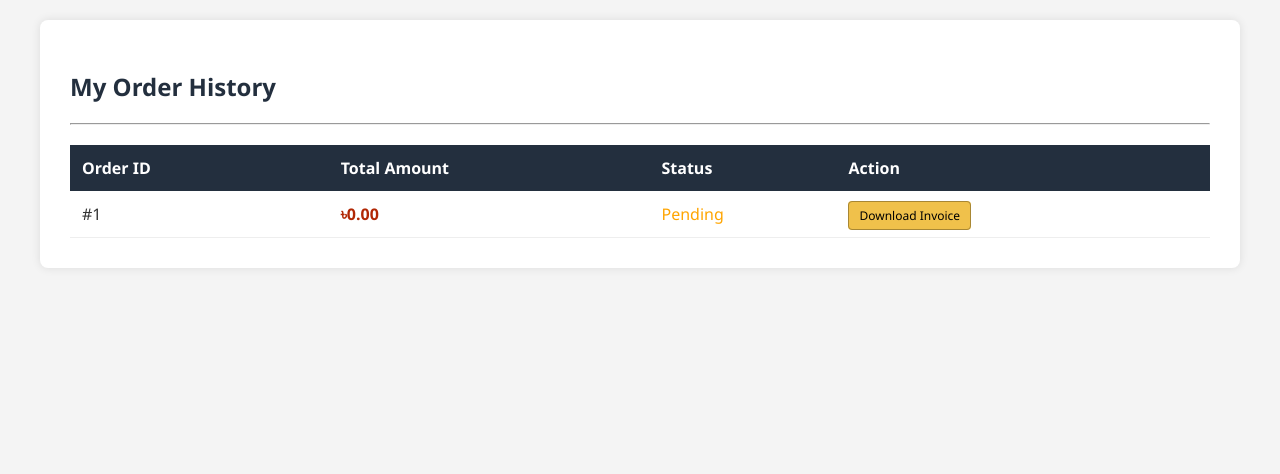
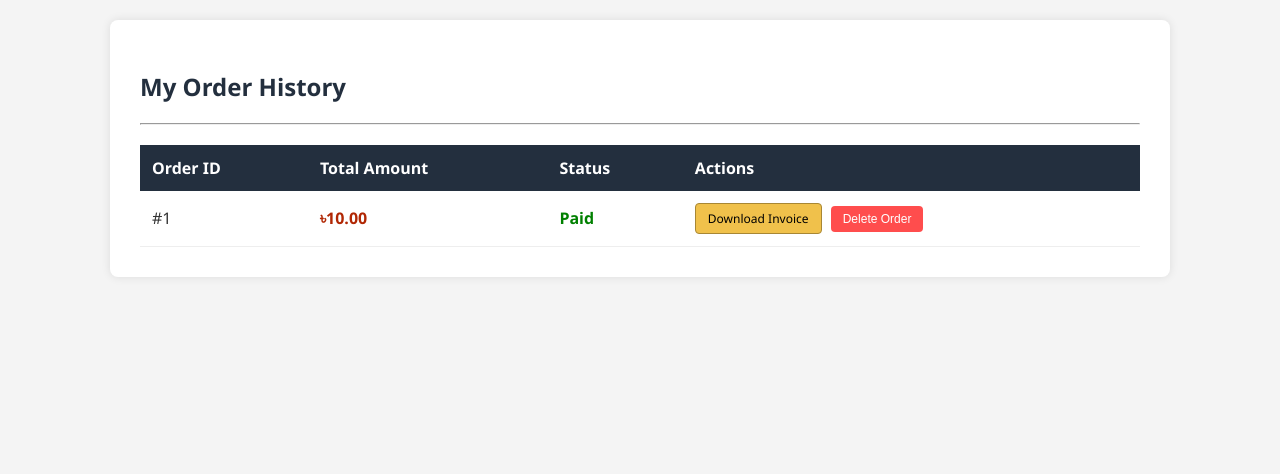
Before and after one commit to sium-bin-amin/my_ecommerce, a Django app: page /dashboard/ in a window 1280 px wide. Shown: the part 63-537 px from the top of the page. Run offline with Django 5.2, Linux system fonts and the light colour scheme; a user stored in the database is signed in; tables that the repository leaves empty hold one stand-in row (values such as "Sample post").

Commit message:
Final dashboard and delete order fix

```diff
--- a/core/settings.py
+++ b/core/settings.py
@@ -130,3 +130,7 @@
 # এই অংশটুকু যোগ করুন
 MEDIA_URL = '/media/'
 MEDIA_ROOT = os.path.join(BASE_DIR, 'media')
+# settings.py এর নিচে যোগ করুন
+SESSION_COOKIE_SAMESITE = 'Lax'
+SESSION_SAVE_EVERY_REQUEST = True
+CSRF_COOKIE_SAMESITE = 'Lax'
--- a/shop/templates/shop/dashboard.html
+++ b/shop/templates/shop/dashboard.html
@@ -1,41 +1,54 @@
 {% extends 'shop/base.html' %}
 {% block content %}
-<div style="background: white; padding: 30px; border-radius: 8px; box-shadow: 0 0 10px rgba(0,0,0,0.1);">
+<div style="background: white; padding: 30px; border-radius: 8px; box-shadow: 0 0 10px rgba(0,0,0,0.1); max-width: 1000px; margin: 20px auto;">
     <h2 style="color: #232f3e;">My Order History</h2>
     <hr>
     {% if orders %}
         <table style="width: 100%; border-collapse: collapse; margin-top: 20px;">
+            <thead>
                 <tr style="background: #232f3e; color: white; text-align: left;">
                     <th style="padding: 12px;">Order ID</th>
-                <th>Total Amount</th>
-                <th>Status</th>
-                <th>Action</th>
+                    <th style="padding: 12px;">Total Amount</th>
+                    <th style="padding: 12px;">Status</th>
+                    <th style="padding: 12px;">Actions</th>
                 </tr>
+            </thead>
+            <tbody>
                 {% for order in orders %}
                 <tr style="border-bottom: 1px solid #eee;">
                     <td style="padding: 12px;">#{{ order.id }}</td>
-                <td style="color: #B12704; font-weight: bold;">
-                    ৳{{ order.total_price|default:"0.00" }}
+                    <td style="padding: 12px; color: #B12704; font-weight: bold;">
+                        ৳{{ order.total_paid }}
                     </td>
-                <td>
-                    {% if order.is_paid %}
+                    <td style="padding: 12px;">
+                        {% if order.paid %}
                             <span style="color: green; font-weight: bold;">Paid</span>
                         {% else %}
-                        <span style="color: orange;">Pending</span>
+                            <span style="color: orange; font-weight: bold;">Pending</span>
                         {% endif %}
                     </td>
-                <td>
+                    <td style="padding: 12px;">
                         <a href="{% url 'download_invoice' order.id %}"
-                       style="background: #f0c14b; color: black; padding: 5px 10px; text-decoration: none; border-radius: 4px; font-size: 12px; border: 1px solid #a88734;">
+                           style="background: #f0c14b; color: black; padding: 6px 12px; text-decoration: none; border-radius: 4px; font-size: 12px; border: 1px solid #a88734; display: inline-block; margin-right: 5px;">
                            Download Invoice
                         </a>
+
+                        <form action="{% url 'delete_order' order.id %}" method="POST" style="display:inline;" onsubmit="return confirm('আপনি কি নিশ্চিত যে এই অর্ডারটি ডিলিট করতে চান?');">
+                            {% csrf_token %}
+                            <button type="submit" style="background-color: #ff4d4d; color: white; border: none; padding: 6px 12px; border-radius: 4px; cursor: pointer; font-size: 12px;">
+                                Delete Order
+                            </button>
+                        </form>
                     </td>
                 </tr>
                 {% endfor %}
+            </tbody>
         </table>
     {% else %}
-        <p>You haven't placed any orders yet.</p>
-        <a href="{% url 'home' %}" class="btn" style="background: #232f3e; color: white; padding: 10px 20px; text-decoration: none; border-radius: 5px;">Start Shopping</a>
+        <div style="text-align: center; padding: 40px;">
+            <p style="font-size: 18px; color: #555;">You haven't placed any orders yet.</p>
+            <a href="{% url 'home' %}" style="background: #232f3e; color: white; padding: 10px 20px; text-decoration: none; border-radius: 5px; display: inline-block; margin-top: 10px;">Start Shopping</a>
+        </div>
     {% endif %}
 </div>
 {% endblock %}
--- a/shop/urls.py
+++ b/shop/urls.py
@@ -29,4 +29,5 @@
     # রিভিউ এবং ইনভয়েস
     path('add-review/<int:product_id>/', views.add_review, name='add_review'),
     path('download-invoice/<int:order_id>/', views.download_invoice, name='download_invoice'),
+    path('order/delete/<int:order_id>/', views.delete_order, name='delete_order'),
 ]
--- a/shop/views.py
+++ b/shop/views.py
@@ -51,6 +51,7 @@
         cart[pid_str] = quantity
 
     request.session['cart'] = cart
+    request.session.modified = True
     return redirect('cart')
 
 def cart_view(request):
@@ -87,6 +88,7 @@
 def clear_cart(request):
     if 'cart' in request.session:
         del request.session['cart']
+        request.session.modified = True
     return redirect('cart')
 
 # --- Checkout & SSLCommerz Payment ---
@@ -131,45 +133,51 @@
 
 @csrf_exempt
 def payment_success(request):
+    # ইউজার লগইন না থাকলে এটি ট্র্যাকিং এর জন্য প্রিন্ট করবে
+    if not request.user.is_authenticated:
+        print("Warning: User logged out during payment redirect!")
+
     cart = request.session.get('cart', {})
     order = None
 
-    if cart:
-        if request.user.is_authenticated:
-            # ১. নতুন অর্ডার তৈরি করা
-            order = Order.objects.create(
-                user=request.user,
-                total_price=0,
-                is_paid=True
-            )
+    if cart and request.user.is_authenticated:
+        # অর্ডার তৈরি
+        order = Order.objects.create(
+            user=request.user,
+            full_name=request.user.get_full_name() or request.user.username,
+            email=request.user.email,
+            address="Default Address",
+            city="Dhaka",
+            total_paid=0,
+            paid=True
+        )
 
-            total_amount = 0
-            for pid, qty in cart.items():
-                try:
-                    product = Product.objects.get(id=pid)
-                    subtotal = product.price * qty
-                    total_amount += subtotal
+        total_amount = 0
+        for pid, qty in cart.items():
+            try:
+                product = Product.objects.get(id=pid)
+                subtotal = product.price * qty
+                total_amount += subtotal
 
-                    # ২. প্রতিটি প্রোডাক্টকে OrderItem হিসেবে সেভ করা
-                    OrderItem.objects.create(
-                        order=order,
-                        product=product,
-                        quantity=qty,
-                        price=product.price
-                    )
-                except Product.DoesNotExist:
-                    continue
+                OrderItem.objects.create(
+                    order=order,
+                    product=product,
+                    quantity=qty,
+                    price=product.price
+                )
+            except Product.DoesNotExist:
+                continue
 
-            # ৩. টোটাল প্রাইজ সেভ করা
-            order.total_price = total_amount
-            order.save()
+        # ফাইনাল অ্যামাউন্ট সেভ
+        order.total_paid = total_amount
+        order.save()
 
-            # ৪. কার্ট পুরোপুরি খালি করা (সেশন আপডেট সহ)
-            request.session['cart'] = {}
-            request.session.modified = True
-            if 'cart' in request.session:
-                del request.session['cart']
-                request.session.modified = True
+        # কার্ট এবং সেশন ক্লিয়ার করা (এটি আপনার কার্ট কাউন্ট ০ করবে)
+        request.session['cart'] = {}
+        request.session.modified = True
+        if 'cart' in request.session:
+            del request.session['cart']
+        request.session.modified = True
 
     return render(request, 'shop/payment_success.html', {'order_id': order.id if order else None})
 
@@ -197,12 +205,13 @@
     return render(request, 'shop/login.html', {'form': form})
 
 def logout_view(request):
-    logout(request); return redirect('home')
+    logout(request)
+    return redirect('home')
 
 @login_required
 def dashboard(request):
-    # সব অর্ডার ফিল্টার করে লেটেস্ট গুলো আগে দেখানো
-    orders = Order.objects.filter(user=request.user).order_by('-id')
+    # অর্ডারগুলো ড্যাশবোর্ডে পাঠানোর জন্য
+    orders = Order.objects.filter(user=request.user).order_by('-created')
     return render(request, 'shop/dashboard.html', {'orders': orders})
 
 # --- PDF Invoice ---
@@ -234,3 +243,9 @@
             comment=request.POST.get('comment')
         )
     return redirect('product_detail', id=product_id)
+@login_required
+def delete_order(request, order_id):
+    order = get_object_or_404(Order, id=order_id, user=request.user)
+    if request.method == 'POST':
+        order.delete()
+    return redirect('dashboard')
```
Lines whose indentation alone changed are shown as unchanged.
